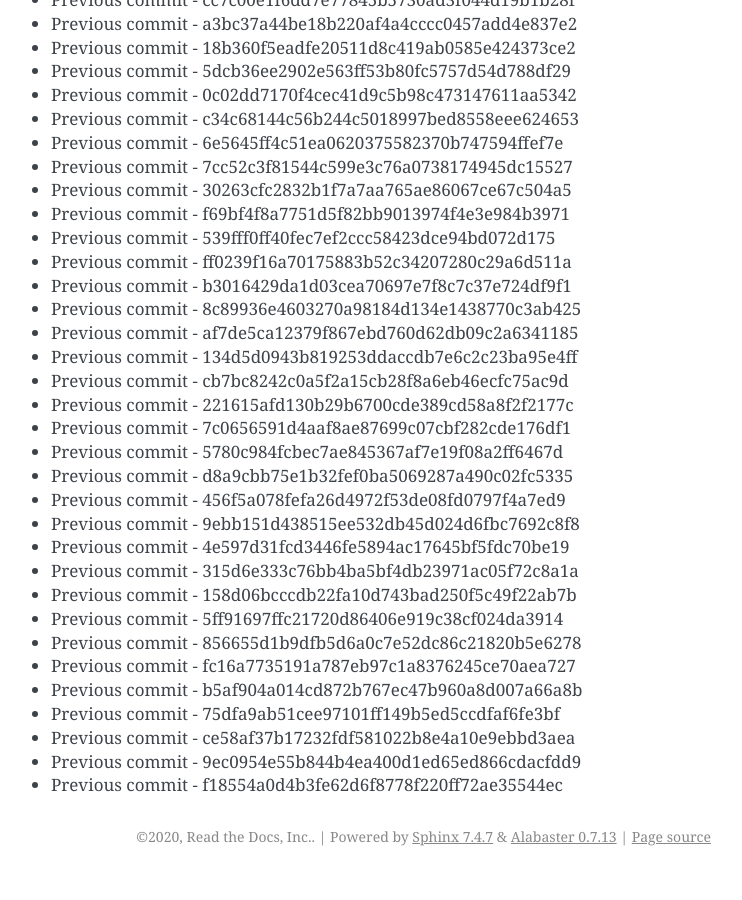
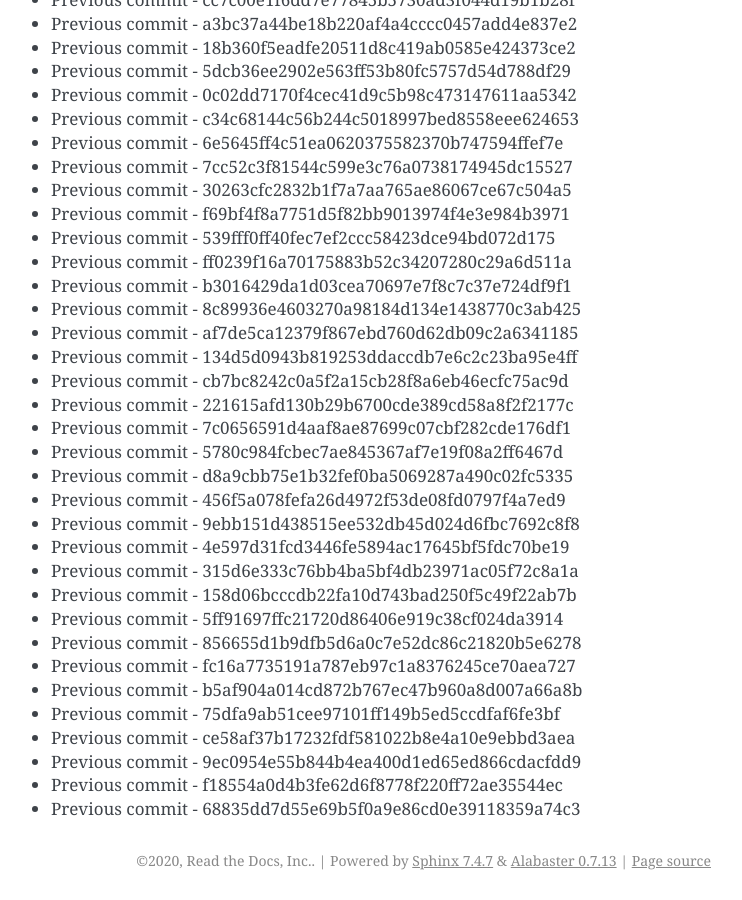
Before and after one commit to readthedocs/rtd-git-stresstest, a Sphinx documentation site: the page built from docs/updates.rst, in a window 1280 px wide and 900 px high, scrolled down 30473 px. Shown: the whole window, without its empty margins (399-1141 px from the left). Built offline with Sphinx 7.4.7, drawn with Linux system fonts in a browser that asks for light colours; before the commit the page ends 31349 px from its top, so only the background shows below that.

Commit message:
Generating commit from previous: 68835dd7d55e69b5f0a9e86cd0e39118359a74c3

```diff
--- a/docs/updates.rst
+++ b/docs/updates.rst
@@ -1312,3 +1312,4 @@ It can be tested for any performance characteristics.
 * Previous commit - ce58af37b17232fdf581022b8e4a10e9ebbd3aea
 * Previous commit - 9ec0954e55b844b4ea400d1ed65ed866cdacfdd9
 * Previous commit - f18554a0d4b3fe62d6f8778f220ff72ae35544ec
+* Previous commit - 68835dd7d55e69b5f0a9e86cd0e39118359a74c3
```
